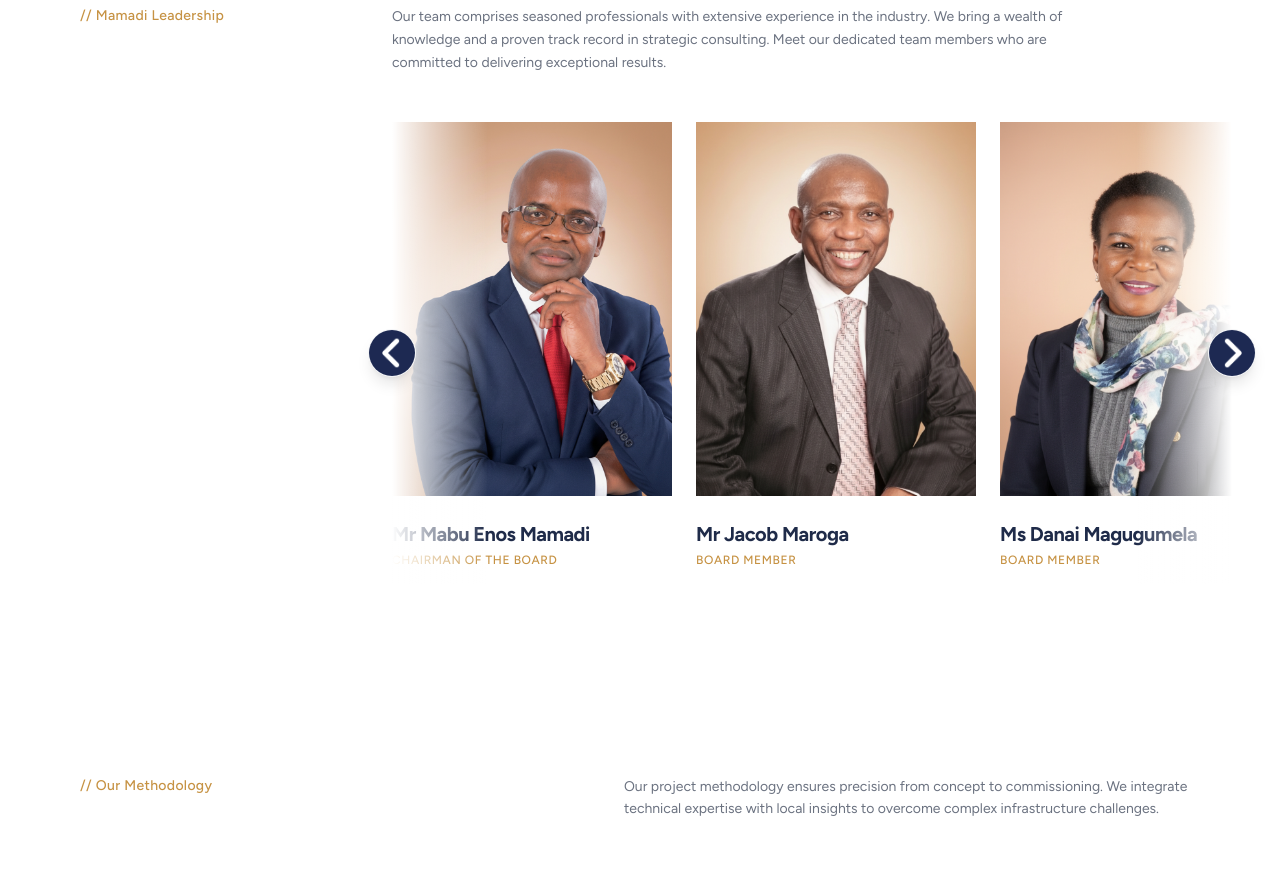
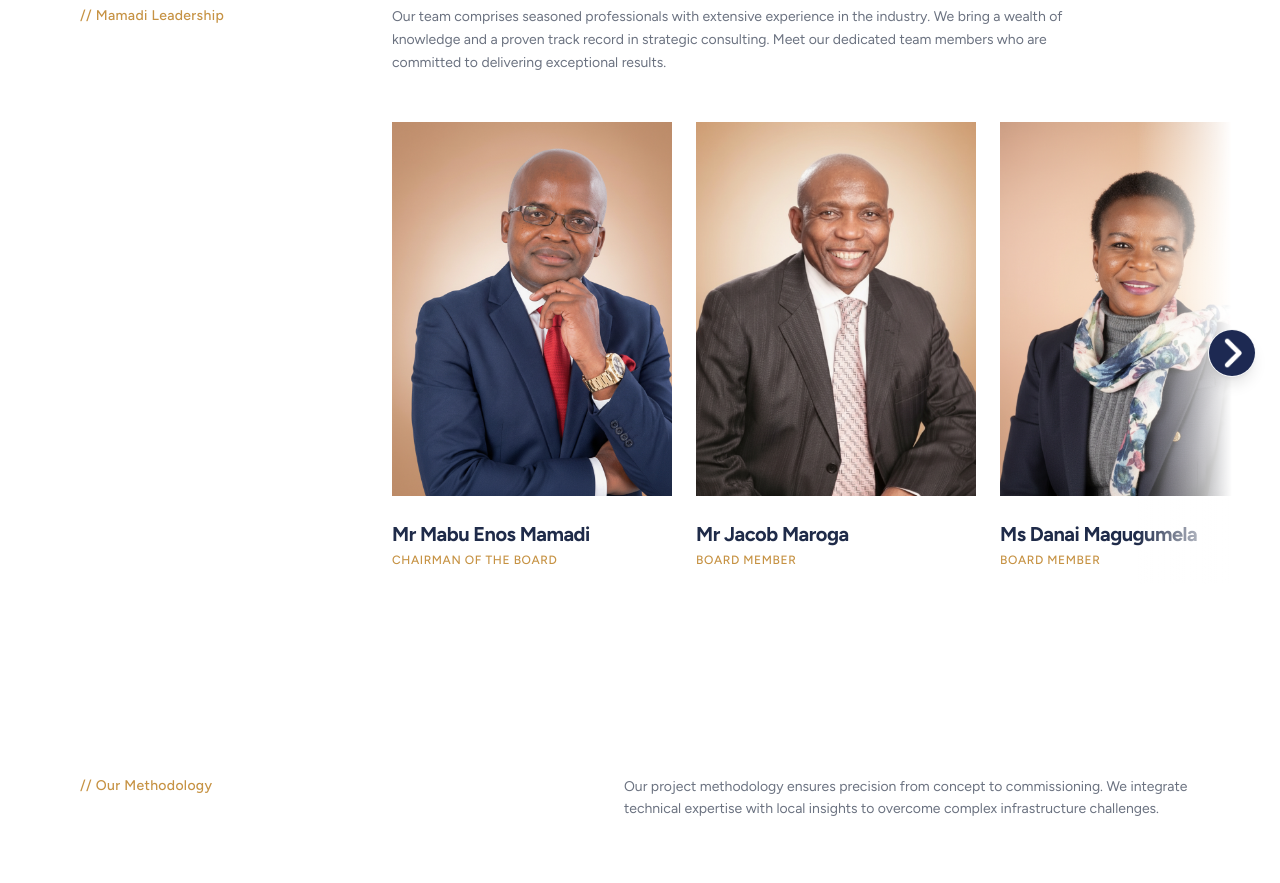
Before and after one commit to KeamoMichael/mamadi---company, a React (Vite) app: page / in a window 1280 px wide. Shown: the part 2000-2883 px from the top of the page. Built offline with nearby package versions, Linux system fonts and the light colour scheme; grey boxes are pictures that could not be loaded.

Commit message:
Refine leadership ticker: make left arrow and fading edge visibility dynamic based on scroll position

```diff
--- a/components/KeyPeople.tsx
+++ b/components/KeyPeople.tsx
@@ -37,6 +37,13 @@ const leadership: TeamMember[] = [
 
 export const KeyPeople: React.FC = () => {
   const scrollRef = useRef<HTMLDivElement>(null);
+  const [showLeftArrow, setShowLeftArrow] = React.useState(false);
+
+  const handleScroll = () => {
+    if (scrollRef.current) {
+      setShowLeftArrow(scrollRef.current.scrollLeft > 10);
+    }
+  };
 
   const scrollLeft = () => {
     if (scrollRef.current) {
@@ -64,10 +71,13 @@ export const KeyPeople: React.FC = () => {
         {/* Team Horizontal Scroll Container */}
         <div className="relative">
           {/* Fading Edge Overlays */}
+          {showLeftArrow && (
             <div className="absolute left-0 top-0 bottom-0 w-24 bg-gradient-to-r from-white to-transparent z-10 pointer-events-none"></div>
+          )}
           <div className="absolute right-0 top-0 bottom-0 w-24 bg-gradient-to-l from-white to-transparent z-10 pointer-events-none"></div>
 
           {/* Left Arrow Button */}
+          {showLeftArrow && (
             <button
               onClick={scrollLeft}
               className="absolute left-0 top-1/2 -translate-y-1/2 -translate-x-1/2 z-20 w-12 h-12 flex items-center justify-center rounded-full bg-white shadow-lg border border-gray-100 transition-all hover:scale-110 active:scale-95 overflow-hidden"
@@ -79,9 +89,11 @@ export const KeyPeople: React.FC = () => {
                 style={{ filter: "invert(12%) sepia(35%) saturate(2466%) hue-rotate(205deg) brightness(95%) contrast(92%)" }}
               />
             </button>
+          )}
 
           <div
             ref={scrollRef}
+            onScroll={handleScroll}
             className="flex gap-6 overflow-x-auto scrollbar-hide pb-4 snap-x px-12"
             style={{ scrollbarWidth: 'none', msOverflowStyle: 'none' }}
           >
```
Lines whose indentation alone changed are shown as unchanged.
